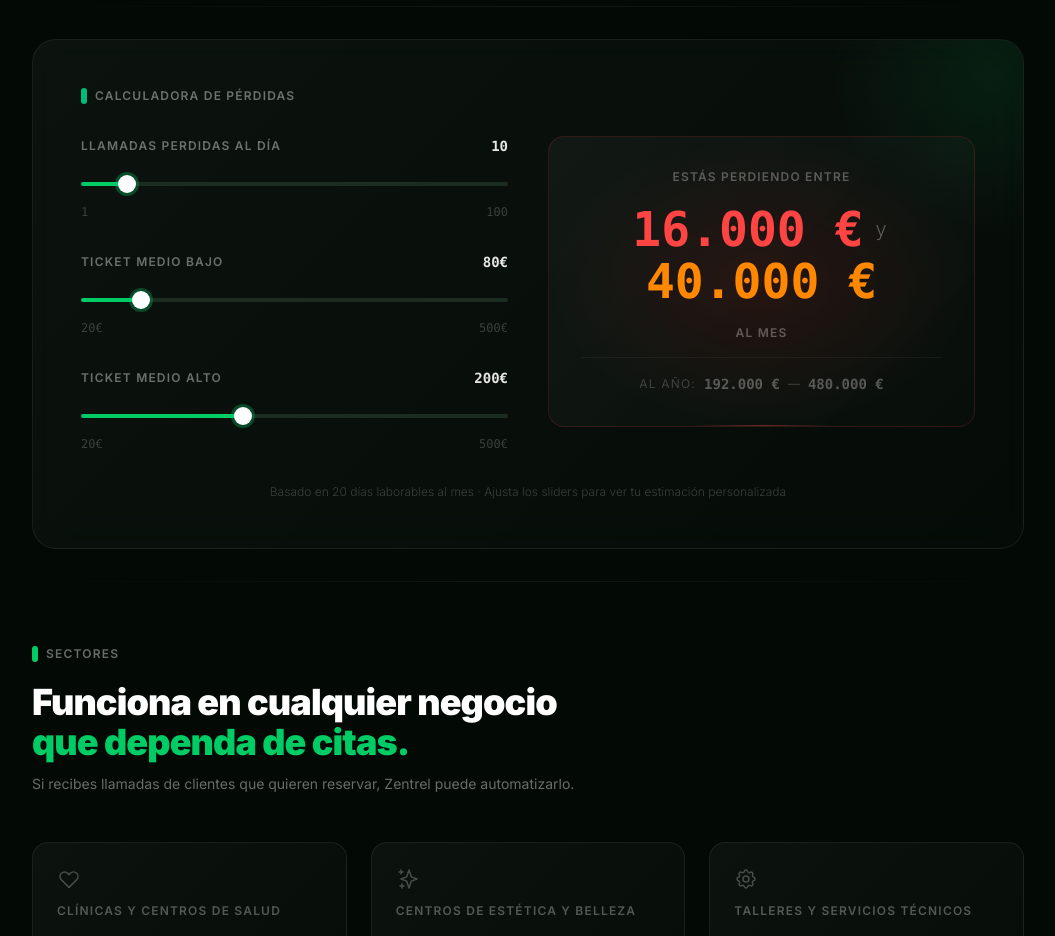
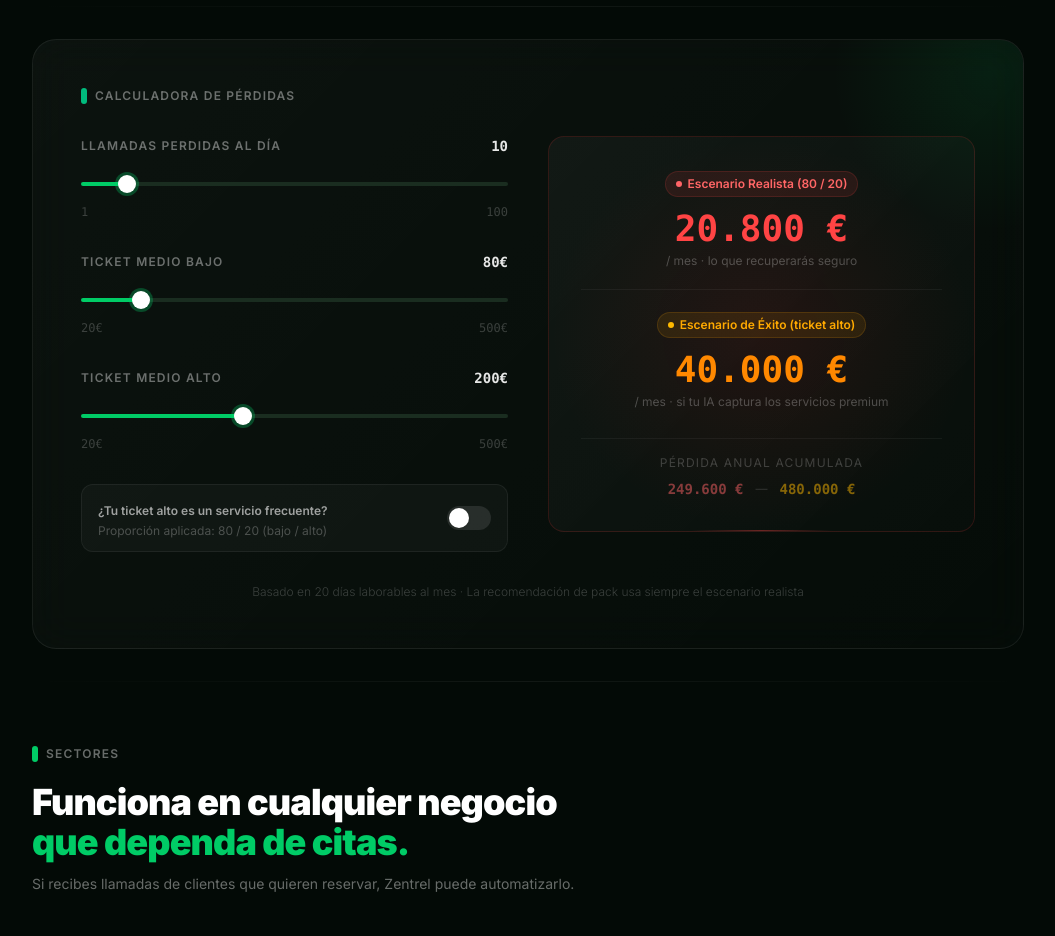
Before and after one commit to javiviph/zentrel, a React (Vite) app: page / in a window 1280 px wide. Shown: the part 4140-5076 px from the top of the page, without its empty margins (112-1167 px from the left). Built offline with nearby package versions, Linux system fonts and the light colour scheme.

Commit message:
feat: 80/20 weighted formula, dual-scenario result, premium frequency toggle

```diff
--- a/src/components/LeadForm.jsx
+++ b/src/components/LeadForm.jsx
@@ -89,35 +89,43 @@ const LeadForm = ({ calculatorData, recommendedPack }) => {
                     </div>
 
                     {/* Stat */}
-                    {calculatorData?.maxLoss > 0 && (() => {
+                    {calculatorData?.realisticLoss > 0 && (() => {
                         const fmt = (v) => new Intl.NumberFormat('es-ES', { style: 'currency', currency: 'EUR', maximumFractionDigits: 0 }).format(v);
                         const packPrice = recommendedPack?.price ? Number(recommendedPack.price) : 0;
-                        const netSaving = Math.max(0, calculatorData.maxLoss - packPrice);
+                        const netSaving = Math.max(0, calculatorData.realisticLoss - packPrice);
                         return (
-                            <div className="relative z-10 mt-8 rounded-xl p-4"
+                            <div className="relative z-10 mt-8 rounded-xl p-4 space-y-3"
                                 style={{ background: 'rgba(0,0,0,0.4)', border: '1px solid rgba(0,204,102,0.2)' }}>
-                                <div className="text-xs text-white/30 uppercase tracking-widest mb-3">Tu ahorro mensual neto</div>
 
-                                {/* Gross recovery */}
-                                <div className="flex justify-between items-center mb-1">
-                                    <span className="text-xs text-white/30">Ingresos recuperados</span>
-                                    <span className="text-sm font-mono font-semibold text-white/50">{fmt(calculatorData.maxLoss)}</span>
+                                {/* Realistic scenario */}
+                                <div>
+                                    <div className="text-xs text-white/25 uppercase tracking-widest mb-1">Escenario realista</div>
+                                    <div className="flex justify-between items-center">
+                                        <span className="text-xs text-white/40">Ingresos recuperados</span>
+                                        <span className="text-sm font-mono font-semibold text-white/50">{fmt(calculatorData.realisticLoss)}</span>
+                                    </div>
+                                    {packPrice > 0 && (
+                                        <div className="flex justify-between items-center mt-1">
+                                            <span className="text-xs text-white/30">Coste Zentrel / mes</span>
+                                            <span className="text-sm font-mono text-red-400/50">− {fmt(packPrice)}</span>
+                                        </div>
+                                    )}
+                                    <div className="flex justify-between items-center mt-2 pt-2" style={{ borderTop: '1px solid rgba(255,255,255,0.06)' }}>
+                                        <span className="text-xs font-bold uppercase tracking-wider" style={{ color: packColor }}>Ganancia neta</span>
+                                        <span className="text-xl font-black font-mono" style={{ color: packColor }}>{fmt(netSaving)}</span>
+                                    </div>
                                 </div>
 
-                                {/* Deduction */}
-                                {packPrice > 0 && (
-                                    <div className="flex justify-between items-center pb-3 mb-3"
-                                        style={{ borderBottom: '1px solid rgba(255,255,255,0.06)' }}>
-                                        <span className="text-xs text-white/30">Coste mensual Zentrel</span>
-                                        <span className="text-sm font-mono text-red-400/60">− {fmt(packPrice)}</span>
+                                {/* Potential scenario */}
+                                {calculatorData.potentialLoss > calculatorData.realisticLoss && (
+                                    <div className="pt-3" style={{ borderTop: '1px solid rgba(255,255,255,0.05)' }}>
+                                        <div className="flex justify-between items-center">
+                                            <span className="text-xs text-white/25">Escenario de éxito</span>
+                                            <span className="text-sm font-mono font-semibold text-amber-400/50">{fmt(calculatorData.potentialLoss)}</span>
+                                        </div>
+                                        <p className="text-xs text-white/20 mt-1">Si tu IA captura los servicios premium</p>
                                     </div>
                                 )}
-
-                                {/* Net saving */}
-                                <div className="flex justify-between items-center">
-                                    <span className="text-xs font-bold uppercase tracking-wider" style={{ color: packColor }}>Ganancia neta</span>
-                                    <span className="text-xl font-black font-mono" style={{ color: packColor }}>{fmt(netSaving)}</span>
-                                </div>
                             </div>
                         );
                     })()}
--- a/src/components/ROICalculator.jsx
+++ b/src/components/ROICalculator.jsx
@@ -42,25 +42,64 @@ const Slider = ({ id, label, value, min, max, step = 1, format, onChange }) => {
     );
 };
 
+// Toggle Switch component
+const Toggle = ({ id, label, hint, checked, onChange }) => (
+    <div className="flex items-center justify-between gap-4 rounded-xl px-4 py-3"
+        style={{ background: 'rgba(255,255,255,0.03)', border: '1px solid rgba(255,255,255,0.06)' }}>
+        <div>
+            <label htmlFor={id} className="text-xs font-semibold text-white/60 cursor-pointer">{label}</label>
+            {hint && <p className="text-xs text-white/25 mt-0.5">{hint}</p>}
+        </div>
+        <button
+            id={id}
+            role="switch"
+            aria-checked={checked}
+            onClick={() => onChange(!checked)}
+            className="relative shrink-0 w-11 h-6 rounded-full transition-colors duration-200 focus:outline-none"
+            style={{ background: checked ? '#00CC66' : 'rgba(255,255,255,0.1)' }}
+        >
+            <span className="absolute top-0.5 left-0.5 w-5 h-5 bg-white rounded-full shadow transition-transform duration-200"
+                style={{ transform: checked ? 'translateX(20px)' : 'translateX(0)' }} />
+        </button>
+    </div>
+);
+
 const ROICalculator = ({ onCalculate, onInteract }) => {
     const [missedCalls, setMissedCalls] = useState(10);
     const [minTicket, setMinTicket] = useState(80);
     const [maxTicket, setMaxTicket] = useState(200);
-    const [minLoss, setMinLoss] = useState(0);
-    const [maxLoss, setMaxLoss] = useState(0);
-    const [minLossAnnual, setMinLossAnnual] = useState(0);
-    const [maxLossAnnual, setMaxLossAnnual] = useState(0);
+    // Toggle: is the premium ticket frequent? No → 80/20, Yes → 50/50
+    const [isPremiumFrequent, setIsPremiumFrequent] = useState(false);
+
+    const [realisticLoss, setRealisticLoss] = useState(0);
+    const [potentialLoss, setPotentialLoss] = useState(0);
+    const [realisticAnnual, setRealisticAnnual] = useState(0);
+    const [potentialAnnual, setPotentialAnnual] = useState(0);
+
     const interacted = useRef(false);
 
     useEffect(() => {
-        const calcMin = missedCalls * 20 * minTicket;
-        const calcMax = missedCalls * 20 * maxTicket;
-        setMinLoss(calcMin);
-        setMaxLoss(calcMax);
-        setMinLossAnnual(calcMin * 12);
-        setMaxLossAnnual(calcMax * 12);
-        if (onCalculate) onCalculate({ missedCalls, minTicket, maxTicket, minLoss: calcMin, maxLoss: calcMax });
-    }, [missedCalls, minTicket, maxTicket, onCalculate]);
+        // Weighted ticket: 80/20 or 50/50 depending on toggle
+        const lowWeight = isPremiumFrequent ? 0.5 : 0.8;
+        const highWeight = isPremiumFrequent ? 0.5 : 0.2;
+        const realisticTicket = (minTicket * lowWeight) + (maxTicket * highWeight);
+
+        const calcRealistic = missedCalls * 20 * realisticTicket;
+        const calcPotential = missedCalls * 20 * maxTicket;
+
+        setRealisticLoss(calcRealistic);
+        setPotentialLoss(calcPotential);
+        setRealisticAnnual(calcRealistic * 12);
+        setPotentialAnnual(calcPotential * 12);
+
+        if (onCalculate) onCalculate({
+            missedCalls, minTicket, maxTicket,
+            realisticLoss: calcRealistic,
+            potentialLoss: calcPotential,
+            // Expose for RecommendationEngine (uses realistic)
+            maxLoss: calcRealistic,
+        });
+    }, [missedCalls, minTicket, maxTicket, isPremiumFrequent, onCalculate]);
 
     const handleChange = (setter) => (val) => {
         setter(val);
@@ -79,6 +118,8 @@ const ROICalculator = ({ onCalculate, onInteract }) => {
         handleChange(setMaxTicket)(val);
         if (val < minTicket) setMinTicket(val);
     };
+
+    const ratio = isPremiumFrequent ? '50 / 50' : '80 / 20';
 
     return (
         <section className="relative w-full max-w-5xl mx-auto px-4 py-8" id="calculator">
@@ -99,7 +140,7 @@ const ROICalculator = ({ onCalculate, onInteract }) => {
                 </div>
 
                 <div className="grid grid-cols-1 lg:grid-cols-2 gap-10 items-start">
-                    {/* Sliders */}
+                    {/* Sliders + Toggle */}
                     <div className="space-y-8">
                         <Slider
                             id="missed-calls"
@@ -124,45 +165,76 @@ const ROICalculator = ({ onCalculate, onInteract }) => {
                             format={(v) => `${v}€`}
                             onChange={handleMaxTicket}
                         />
+
+                        {/* Toggle */}
+                        <Toggle
+                            id="premium-frequent"
+                            label="¿Tu ticket alto es un servicio frecuente?"
+                            hint={`Proporción aplicada: ${ratio} (bajo / alto)`}
+                            checked={isPremiumFrequent}
+                            onChange={(val) => {
+                                setIsPremiumFrequent(val);
+                                if (!interacted.current) {
+                                    interacted.current = true;
+                                    if (onInteract) onInteract();
+                                }
+                            }}
+                        />
                     </div>
 
-                    {/* Result card */}
+                    {/* Result card — two scenarios */}
                     <div className="relative">
                         {/* Red glow */}
                         <div className="absolute inset-0 rounded-2xl pointer-events-none"
-                            style={{ background: 'radial-gradient(ellipse at center, rgba(220,30,30,0.12) 0%, transparent 70%)' }}></div>
+                            style={{ background: 'radial-gradient(ellipse at center, rgba(220,30,30,0.1) 0%, transparent 70%)' }}></div>
 
-                        <div className="relative rounded-2xl p-6 sm:p-8 flex flex-col items-center justify-center text-center min-h-[220px]"
+                        <div className="relative rounded-2xl p-6 sm:p-8 flex flex-col w-full text-center"
                             style={{
                                 background: 'linear-gradient(135deg, rgba(255,255,255,0.04) 0%, rgba(255,255,255,0.01) 100%)',
                                 border: '1px solid rgba(255,50,50,0.15)'
                             }}>
-                            <span className="text-xs font-semibold uppercase tracking-widest text-white/30 mb-5">Estás perdiendo entre</span>
 
-                            <div className="flex flex-wrap justify-center items-center gap-x-2 gap-y-1 w-full mb-5">
-                                <span className="text-3xl sm:text-4xl md:text-5xl font-black font-mono tabular-nums"
-                                    style={{ color: '#FF4444' }}>
-                                    <AnimatedNumber value={minLoss} />
-                                </span>
-                                <span className="text-lg sm:text-xl text-white/30 font-light px-1">y</span>
-                                <span className="text-3xl sm:text-4xl md:text-5xl font-black font-mono tabular-nums"
-                                    style={{ color: '#FF8800' }}>
-                                    <AnimatedNumber value={maxLoss} />
-                                </span>
+                            {/* ── Escenario Realista ── */}
+                            <div className="mb-5">
+                                <div className="inline-flex items-center gap-1.5 px-2.5 py-1 rounded-full text-xs font-semibold mb-3"
+                                    style={{ background: 'rgba(255,68,68,0.1)', color: '#FF6666', border: '1px solid rgba(255,68,68,0.15)' }}>
+                                    <span className="w-1.5 h-1.5 rounded-full bg-red-400"></span>
+                                    Escenario Realista ({ratio})
+                                </div>
+                                <div className="text-3xl sm:text-4xl font-black font-mono tabular-nums" style={{ color: '#FF4444' }}>
+                                    <AnimatedNumber value={realisticLoss} />
+                                </div>
+                                <div className="text-xs text-white/25 mt-1">/ mes · lo que recuperarás seguro</div>
                             </div>
 
-                            <span className="text-xs font-semibold uppercase tracking-widest text-white/30">al mes</span>
+                            {/* Separator */}
+                            <div className="w-full h-px mb-5" style={{ background: 'rgba(255,255,255,0.05)' }}></div>
 
-                            {/* Annual loss */}
-                            <div className="mt-4 pt-4 w-full border-t border-white/5 flex items-center justify-center gap-2">
-                                <span className="text-xs text-white/20 uppercase tracking-widest">Al año:</span>
-                                <span className="text-sm font-mono font-bold text-white/30">
-                                    <AnimatedNumber value={minLossAnnual} />
-                                </span>
-                                <span className="text-xs text-white/20">—</span>
-                                <span className="text-sm font-mono font-bold text-white/30">
-                                    <AnimatedNumber value={maxLossAnnual} />
-                                </span>
+                            {/* ── Escenario de Éxito ── */}
+                            <div className="mb-5">
+                                <div className="inline-flex items-center gap-1.5 px-2.5 py-1 rounded-full text-xs font-semibold mb-3"
+                                    style={{ background: 'rgba(255,170,0,0.1)', color: '#FFAA00', border: '1px solid rgba(255,170,0,0.15)' }}>
+                                    <span className="w-1.5 h-1.5 rounded-full bg-amber-400"></span>
+                                    Escenario de Éxito (ticket alto)
+                                </div>
+                                <div className="text-3xl sm:text-4xl font-black font-mono tabular-nums" style={{ color: '#FF8800' }}>
+                                    <AnimatedNumber value={potentialLoss} />
+                                </div>
+                                <div className="text-xs text-white/25 mt-1">/ mes · si tu IA captura los servicios premium</div>
+                            </div>
+
+                            {/* Annual row */}
+                            <div className="mt-2 pt-4 w-full border-t border-white/5">
+                                <div className="text-xs text-white/20 uppercase tracking-widest mb-2">Pérdida anual acumulada</div>
+                                <div className="flex justify-center items-center gap-3 flex-wrap">
+                                    <span className="text-sm font-mono font-bold text-red-400/50">
+                                        <AnimatedNumber value={realisticAnnual} />
+                                    </span>
+                                    <span className="text-white/15 text-xs">—</span>
+                                    <span className="text-sm font-mono font-bold text-amber-400/50">
+                                        <AnimatedNumber value={potentialAnnual} />
+                                    </span>
+                                </div>
                             </div>
 
                             {/* Decorative bottom line */}
@@ -174,7 +246,7 @@ const ROICalculator = ({ onCalculate, onInteract }) => {
 
                 {/* Bottom hint */}
                 <p className="mt-8 text-center text-xs text-white/20 font-light">
-                    Basado en 20 días laborables al mes · Ajusta los sliders para ver tu estimación personalizada
+                    Basado en 20 días laborables al mes · La recomendación de pack usa siempre el escenario realista
                 </p>
             </Motion.div>
         </section>
```
